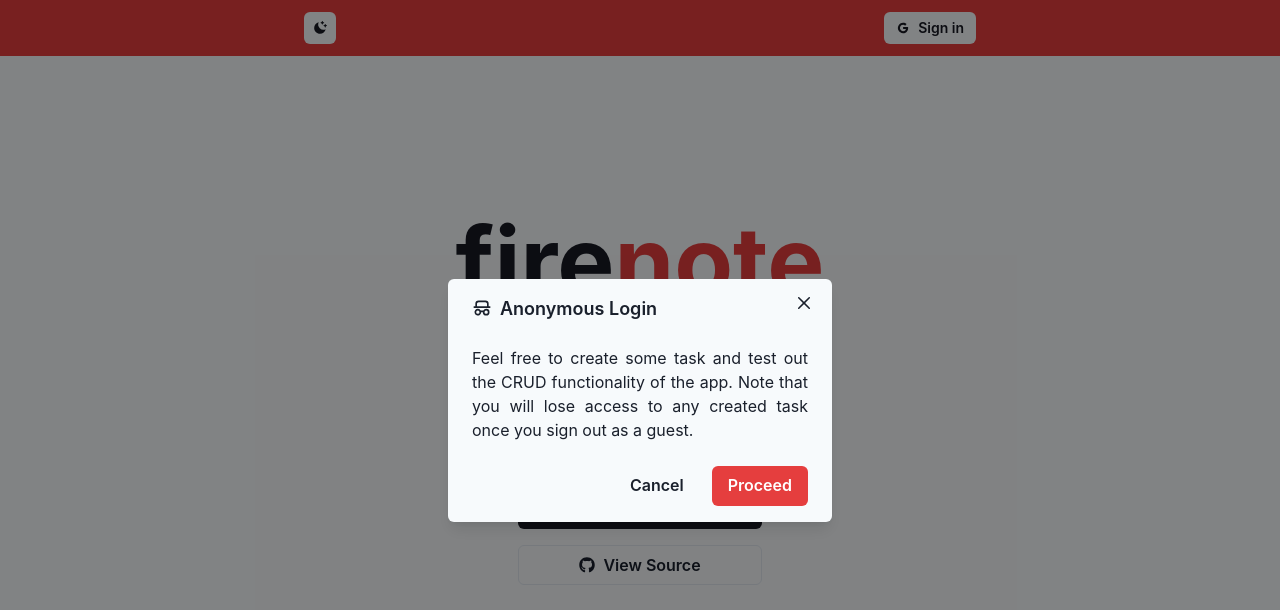
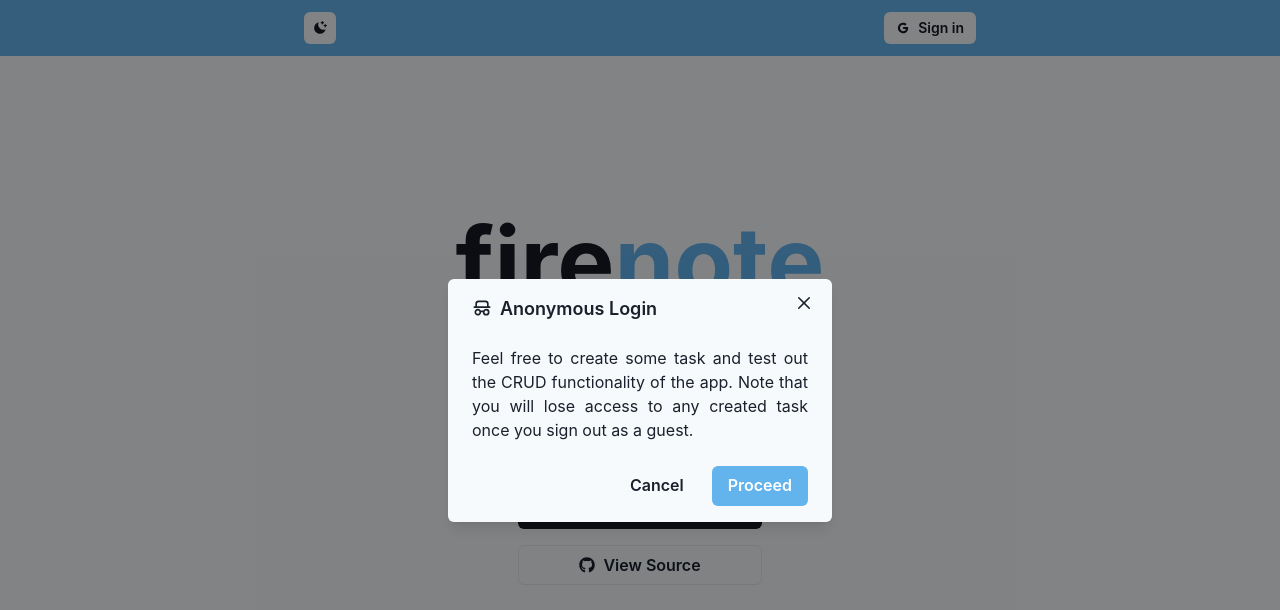
Before and after one commit to Randell-janus/firenote, a Next.js app: page / in a window 1280 px wide. Both pictures are taken after a click on the button "Sign in as Guest". Shown: the top 610 px of the page. Built offline with nearby package versions, Linux system fonts and the light colour scheme; no server answers.

Commit message:
organize theme config

```diff
--- a/components/Hero.js
+++ b/components/Hero.js
@@ -49,10 +49,9 @@ export default function Hero() {
           {/* Stack child button 1 */}
           <Button
             px={9}
-            colorScheme="red"
             layerStyle="reg"
             color="white"
-            _hover={{ bg: "red.400" }}
+            _hover={{ layerStyle: "hover" }}
             _focus=""
             leftIcon={<FaGoogle />}
             onClick={signInWithGoogle}
@@ -104,10 +103,10 @@ export default function Hero() {
               Cancel
             </Button>
             <Button
-              colorScheme="red"
               layerStyle="reg"
               color="white"
-              _hover={{ bg: "red.400" }}
+              // _hover={{ bg: "red.400" }}
+              _hover={{ layerStyle: "hover" }}
               _focus=""
               onClick={signInAsGuest}
             >
--- a/components/Title.js
+++ b/components/Title.js
@@ -8,10 +8,10 @@ const FirenoteLogo = () => {
         fontSize={["7xl", "7xl", "8xl"]}
         lineHeight={"30%"}
         textDecoration="underline"
-        color={useColorModeValue("gray.900", "gray.200")}
+        color={useColorModeValue('gray.900', 'gray.200')}
       >
         fire
-        <Text as={"span"} color={'red.500'}>
+        <Text as={"span"} textStyle="reg">
           note
         </Text>
       </Heading>
--- a/components/Todos.js
+++ b/components/Todos.js
@@ -24,6 +24,7 @@ import {
 import { FaPencilAlt, FaCheckSquare, FaEdit } from "react-icons/fa";
 import EditHeading from "./EditHeading";
 import DeleteModal from "./DeleteModal";
+import {completeStyle} from './theme'
 
 const Todos = () => {
   const [todo, setTodo] = useState("");
@@ -57,7 +58,7 @@ const Todos = () => {
           color={useColorModeValue("gray.900", "gray.200")}
         >
           fire
-          <Text as={"span"} color={"red.500"}>
+          <Text as={"span"} textStyle="reg">
             note
           </Text>
         </Heading>
@@ -88,10 +89,9 @@ const Todos = () => {
             <Button
               type="submit"
               px={14}
-              colorScheme="red"
               layerStyle="reg"
               color="white"
-              _hover={{ bg: "red.400" }}
+              _hover={{ layerStyle: "hover" }}
               _focus=""
               fontSize={["sm", "sm", "md"]}
               leftIcon={<FaPencilAlt />}
@@ -148,7 +148,7 @@ const Todo = ({ id, complete, text }) => {
         tabIndex="0"
         textDecoration={complete ? "line-through" : ""}
         textDecorationThickness={3}
-        textDecorationColor='red.500'
+        textDecorationColor={completeStyle}
         mb={{ base: "8", md: "0" }}
         textAlign="justify"
       >
--- a/components/theme.js
+++ b/components/theme.js
@@ -1,4 +1,4 @@
-import { extendTheme } from "@chakra-ui/react";
+import { extendTheme, useColorModeValue } from "@chakra-ui/react";
 
 export const theme = extendTheme({
   styles: {
@@ -13,19 +13,16 @@ export const theme = extendTheme({
     useSystemColorMode: true,
   },
   textStyles: {
-    mdmdlg: {
-      fontSize: ["md", "md", "lg"],
-    },
-    smsmmd: {
-      fontSize: ["sm", "sm", "md"],
+    reg: {
+      color: "blue.300",
     },
   },
   layerStyles: {
     reg: {
-      bgColor: "red.500",
+      bgColor: "blue.300",
     },
-    white: {
-      color: "white",
+    hover: {
+      bgColor: "blue.200",
     },
   },
   components: {
@@ -38,3 +35,5 @@ export const theme = extendTheme({
     },
   },
 });
+
+export const completeStyle = "blue.300";
--- a/pages/index.js
+++ b/pages/index.js
@@ -10,7 +10,7 @@ export default function Home() {
   return (
     <div>
       <Head>
-        <title>Create Next App</title>
+        <title>{user ? 'firenote' : 'firenote | Home'}</title>
         <meta name="description" content="Generated by create next app" />
         <link rel="icon" href="/favicon.ico" />
       </Head>
```
